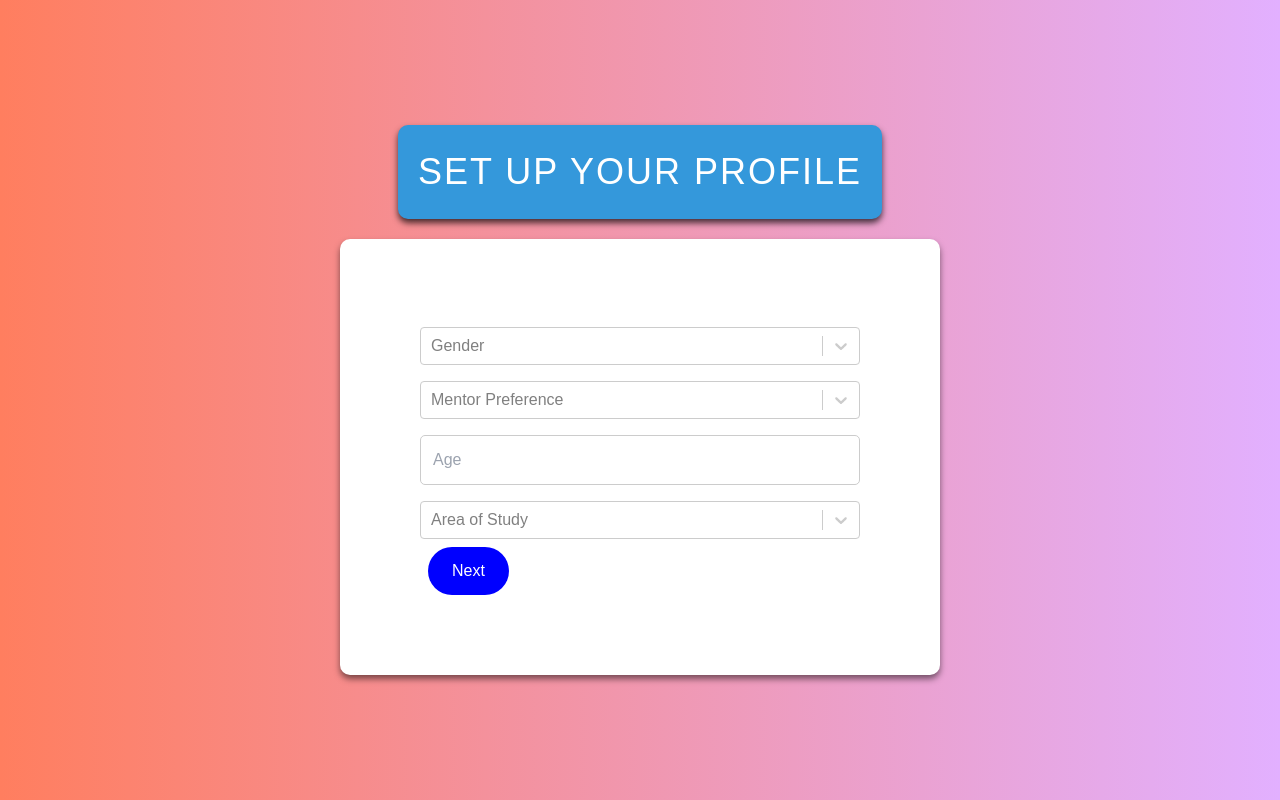
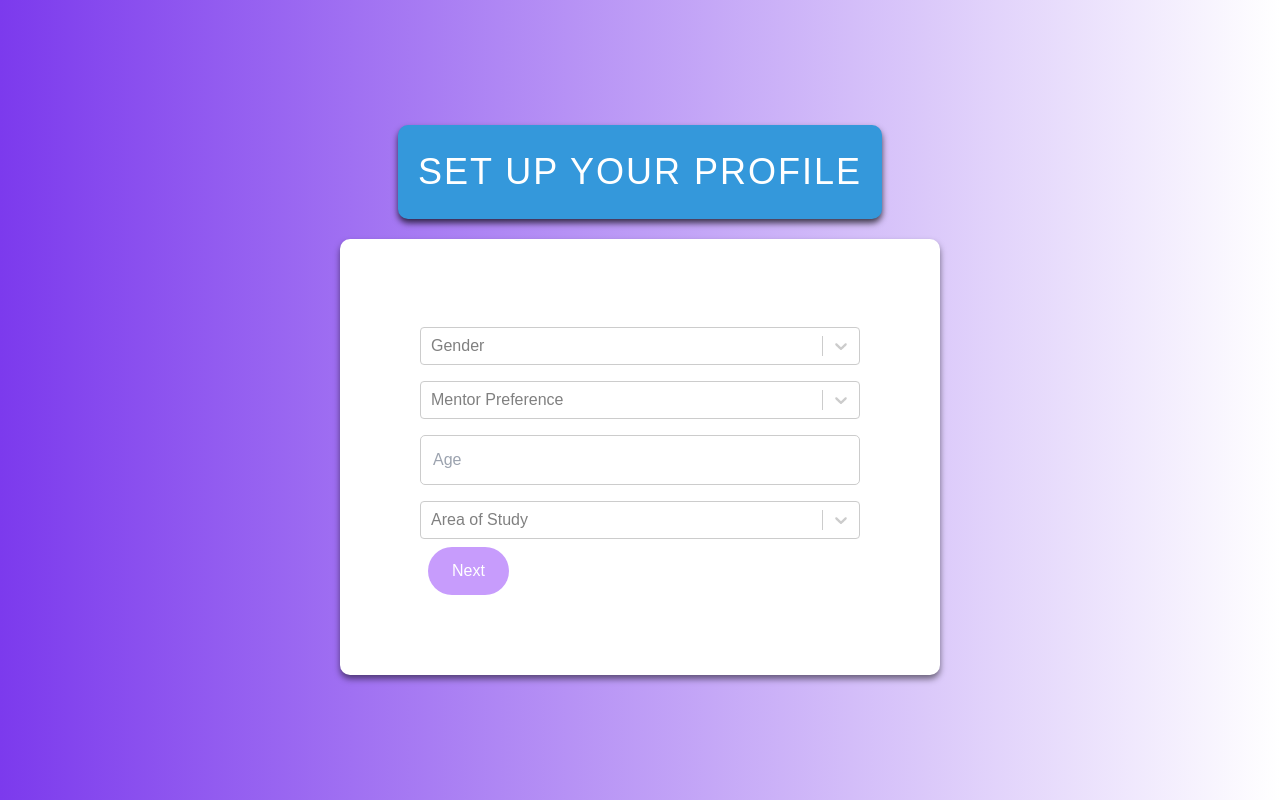
Before and after one commit to Rapcole12/STEMagnet, a React (Create React App) app in the folder frontend/: page /ProfileSettup in a window 1280 px wide. Built offline with nearby package versions, Linux system fonts and the light colour scheme.

Commit message:
initial changes to setup formatting

```diff
--- a/frontend/src/style/profileSetup.css
+++ b/frontend/src/style/profileSetup.css
@@ -1,7 +1,7 @@
 .body {
     margin: 0;
     height: 100vh;
-    background: linear-gradient(to right, #FF7E5F, #E2B0FF);
+    background: linear-gradient(to right, #7C3AED, #ffffff);
     display: flex;
     font-family: 'Poppins', sans-serif;
     justify-content: center;
@@ -76,7 +76,7 @@
 }
 
 .next-btn {
-    background-color: blue;
+    background-color: #C79CFC;
     color: white;
 }
 
```
